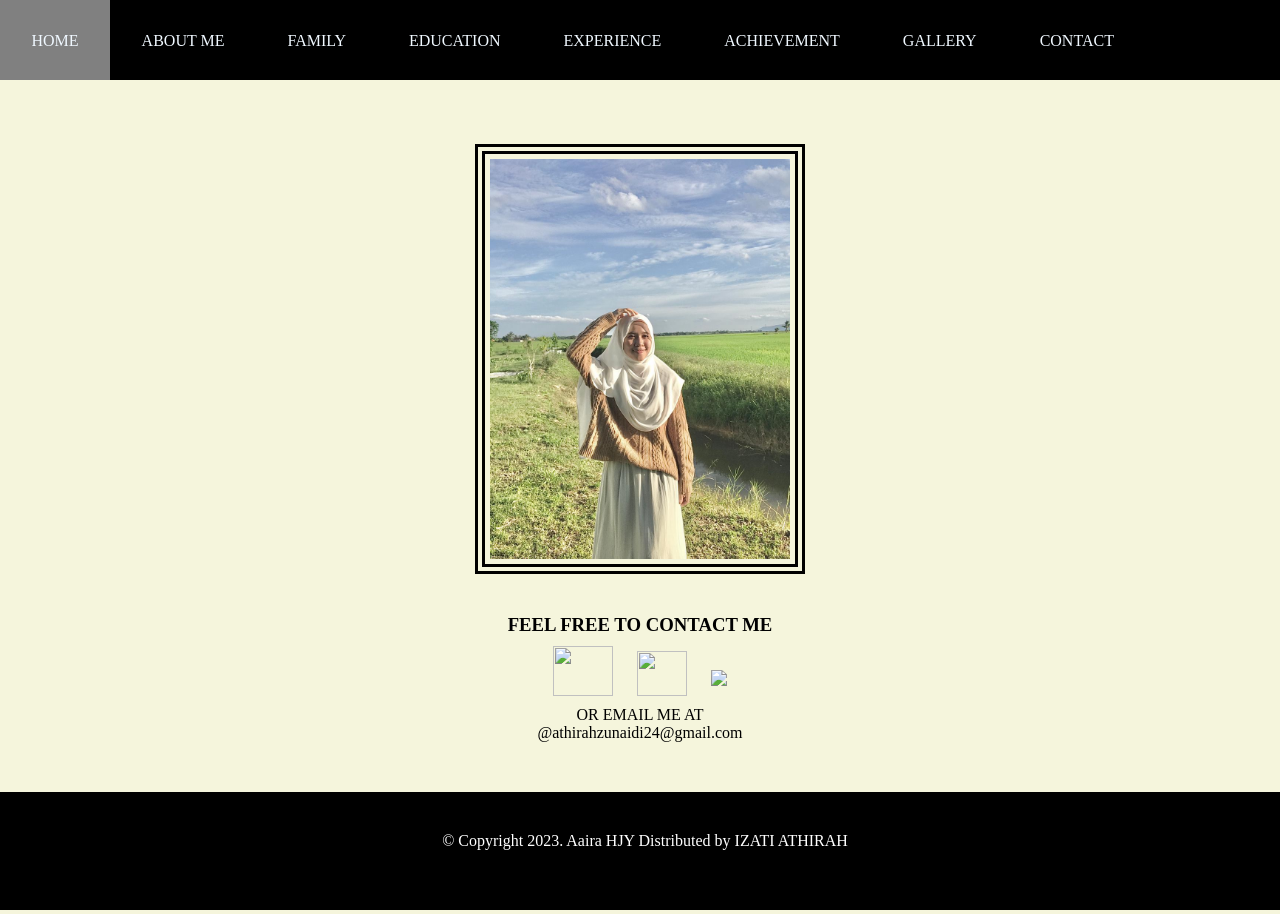
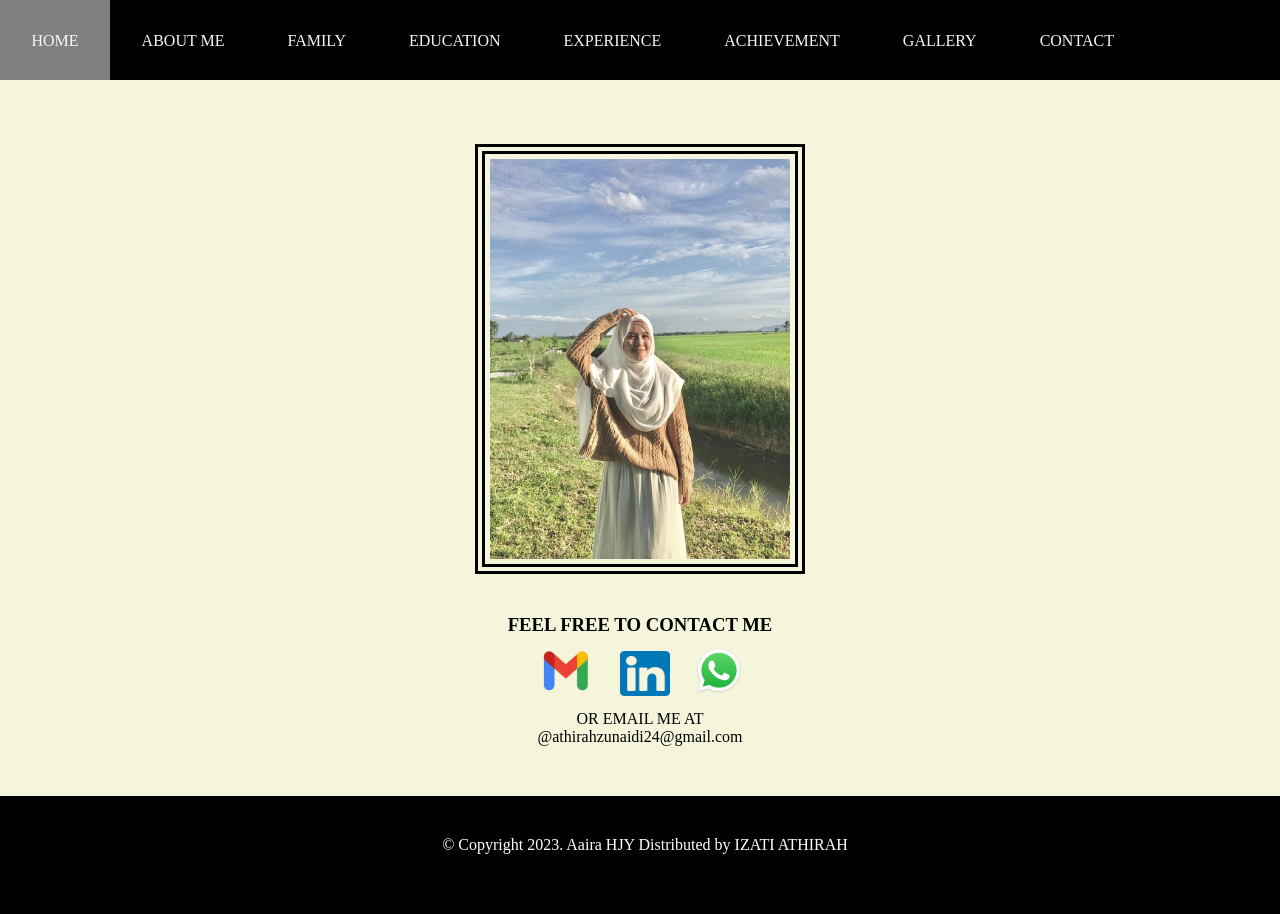
Before and after one commit to IzatiAthirah/IZATI_ATHIRAH_MYPERSONALWEBSITE, a plain HTML site: page contact.html in a window 1280 px wide. Drawn offline with Linux system fonts and the light colour scheme.

Commit message:
Update contact.html

```diff
--- a/contact.html
+++ b/contact.html
@@ -45,11 +45,11 @@
 
     <h3>FEEL FREE TO CONTACT ME</h3>
 
-     <a href="athirahzunaidi24@gmail.com" target="_blank"> <img src="IMAGE/gmail.png" style="width: 60.5px; height: 50px; padding:10px"></a>
+     <a href="athirahzunaidi24@gmail.com" target="_blank"> <img src="BUTTON/gmail.png" style="width: 60.5px; height: 50px; padding:10px"></a>
 
-    <a href="https://www.linkedin.com/in/izati-athirah" target="_blank"> <img src="IMAGE/linkedin.png"style=" width: 50px; height: 45px; padding: 10px;"></a>
+    <a href="https://www.linkedin.com/in/izati-athirah" target="_blank"> <img src="BUTTON/linkedin.png"style=" width: 50px; height: 45px; padding: 10px;"></a>
 
-    <a href="https://wa.link/0mhw00" target="_blank"> <img src="IMAGE/whatsapp.png"style=":50px; height: 50px; padding: 10px"></a>
+    <a href="https://wa.link/0mhw00" target="_blank"> <img src="BUTTON/whatsapp.png"style=":50px; height: 50px; padding: 10px"></a>
     <br>
 
     <p>OR EMAIL ME AT
```
